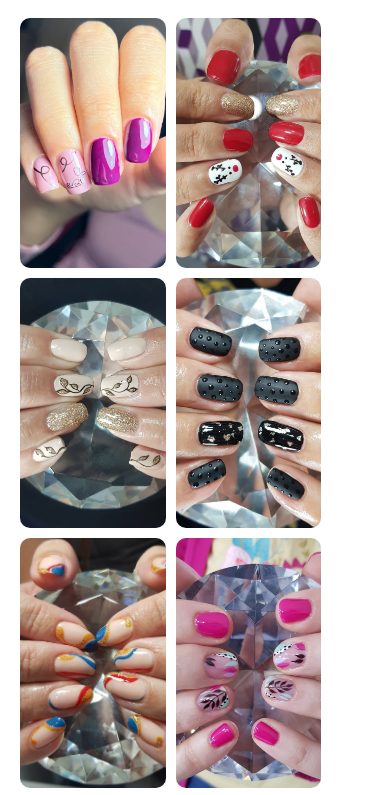
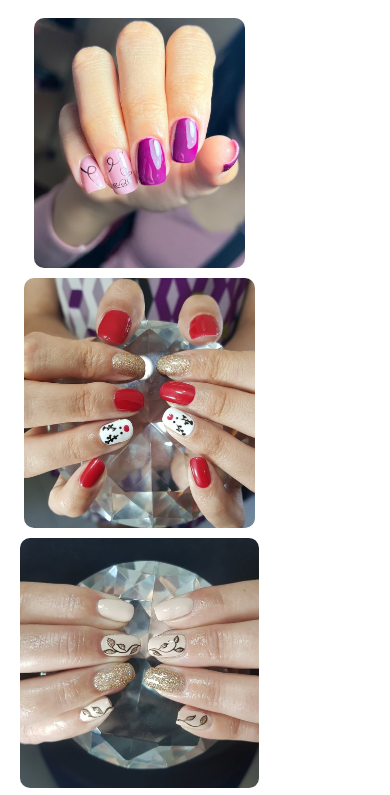
Before and after one commit to CristianArielDelgado/CristianArielDelgado.github.io, a plain HTML site: page FM_PROJECTFINAL/pages/trabajos.html in a window 390 px wide. Shown: the part 41-836 px from the top of the page. Drawn offline with Linux system fonts and the light colour scheme; files whose address does not match are found by name.

Commit message:
prueba fotos trabajo 1 debajo de la otra

```diff
--- a/FM_PROJECTFINAL/css/style.css
+++ b/FM_PROJECTFINAL/css/style.css
@@ -372,10 +372,8 @@ Mobile Last
         display: none;
     }
     .main_container_trabajos-fotos{
-        grid-template-columns: repeat(2, 1fr);
-        grid-template-rows: (3, 1fr);
-        width: 70%;
+        grid-template-columns: repeat(1, 1fr);
+        grid-template-rows: (6, 1fr);
         margin: 1rem;
-        pad: 5rem;
     }
 }
```
